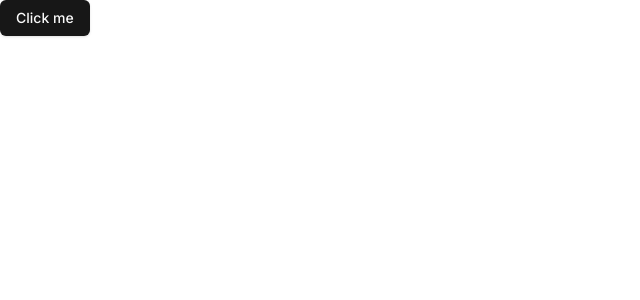
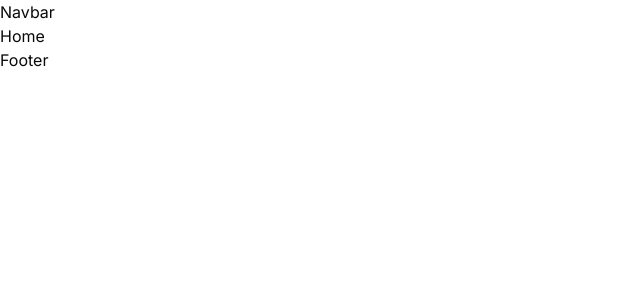
Before and after one commit to vinisadev/team-meet, a Next.js app: page / in a window 1280 px wide. Shown: the top 300 px of the page, without its empty margins (0-640 px from the left). Built offline with nearby package versions, Linux system fonts and the light colour scheme.

Commit message:
Add some basic structure

```diff
--- /dev/null
+++ b/src/app/(root)/(home)/page.tsx
@@ -0,0 +1,9 @@
+import React from 'react'
+
+const Home = () => {
+  return (
+    <div>Home</div>
+  )
+}
+
+export default Home
--- /dev/null
+++ b/src/app/(root)/layout.tsx
@@ -0,0 +1,13 @@
+import React, { ReactNode } from 'react'
+
+const RootLayout = ({ children }: { children: ReactNode }) => {
+  return (
+    <main>
+      Navbar
+      {children}
+      Footer
+    </main>
+  )
+}
+
+export default RootLayout
--- /dev/null
+++ b/src/app/(root)/meeting/[id]/page.tsx
@@ -0,0 +1,9 @@
+import React from 'react'
+
+const Meeting = ({ params }: { params: { id: string } }) => {
+  return (
+    <div>Meeting Room: #{params.id}</div>
+  )
+}
+
+export default Meeting
```
